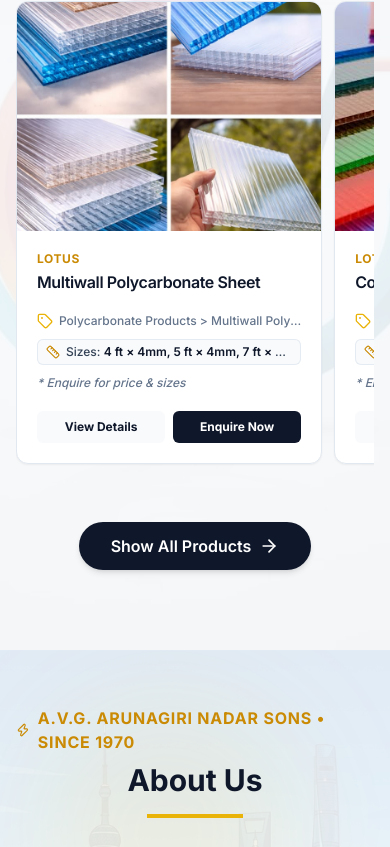
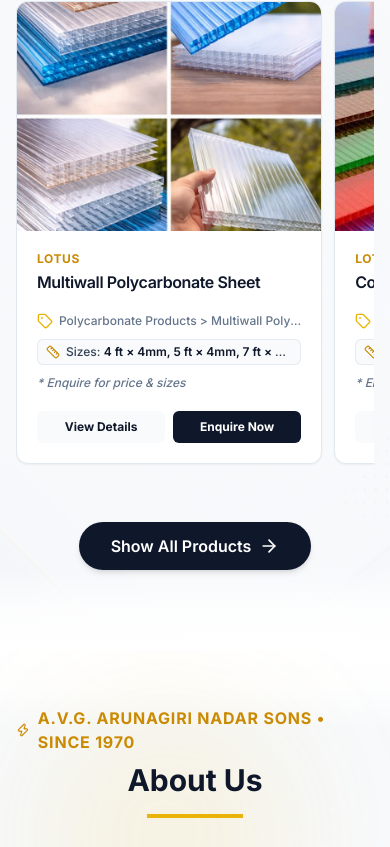
Before and after one commit to Rithesh1904/Avg-Arunagiri-Nadar-and-Sons, a React (Vite) app: page / in a window 390 px wide. Shown: the part 6001-6848 px from the top of the page. Built offline with nearby package versions, Linux system fonts and the light colour scheme.

Commit message:
Fix background image cut-offs on mobile: replace shopping cart with industrial texture, add smooth edge fades, fix bg-fixed on mobile

```diff
--- a/src/pages/About.jsx
+++ b/src/pages/About.jsx
@@ -9,7 +9,7 @@ export function About() {
     <div className="bg-industrial-50 min-h-screen relative z-0 pt-[90px]">
       {/* Background Image with Low Opacity */}
       <div
-        className="absolute inset-0 -z-10 bg-[url('/images/about-team-bg.jpg')] bg-cover bg-center bg-fixed opacity-[0.10]"
+        className="absolute inset-0 -z-10 bg-[url('/images/contact-bg.jpg')] bg-cover bg-center md:bg-fixed opacity-[0.10] pointer-events-none"
       />
       <AboutUsSection transparentBg={true} />
 
--- a/src/pages/Calculator.jsx
+++ b/src/pages/Calculator.jsx
@@ -92,7 +92,7 @@ export function Calculator() {
     <div className="bg-industrial-50 min-h-screen pt-[90px] pb-16 relative z-0">
       {/* Background Image */}
       <div
-        className="absolute inset-0 -z-10 bg-[url('/images/contact-bg.jpg')] bg-cover bg-center bg-fixed opacity-40"
+        className="absolute inset-0 -z-10 bg-[url('/images/contact-bg.jpg')] bg-cover bg-center md:bg-fixed opacity-40 pointer-events-none"
       />
       <div className="container mx-auto px-4 md:px-6 max-w-4xl">
         <div className="text-center mb-8 sm:mb-10">
--- a/src/pages/Contact.jsx
+++ b/src/pages/Contact.jsx
@@ -32,7 +32,7 @@ export function Contact() {
     <div className="bg-industrial-50 min-h-screen relative z-0 pt-[90px]">
       {/* Background Image with Low Opacity */}
       <div
-        className="absolute inset-0 -z-10 bg-[url('/images/contact-bg.jpg')] bg-cover bg-center bg-fixed opacity-[0.25]"
+        className="absolute inset-0 -z-10 bg-[url('/images/contact-bg.jpg')] bg-cover bg-center md:bg-fixed opacity-[0.25] pointer-events-none"
       />
       {/* Premium Contact Header */}
       <div className="relative bg-industrial-950 pt-16 pb-10 sm:pt-24 sm:pb-12 md:pt-32 md:pb-16 overflow-hidden border-b border-industrial-800">
--- a/src/pages/Home.jsx
+++ b/src/pages/Home.jsx
@@ -242,10 +242,14 @@ export function Home() {
       </section>
 
       {/* 4. Featured Products (Preview) */}
-      <section className="py-20 relative z-0">
+      <section className="py-20 relative z-0 overflow-hidden">
         <div
-          className="absolute inset-0 -z-10 bg-[url('/images/productbk1.jpg')] bg-cover bg-center bg-fixed opacity-[0.08]"
+          className="absolute inset-0 -z-10 bg-[url('/images/contact-bg.jpg')] bg-cover bg-center md:bg-fixed opacity-[0.10] pointer-events-none"
         />
+        {/* Smooth top and bottom gradient fades to prevent any cut-off lines on mobile */}
+        <div className="absolute inset-x-0 top-0 h-20 bg-gradient-to-b from-white via-white/80 to-transparent pointer-events-none -z-10" />
+        <div className="absolute inset-x-0 bottom-0 h-20 bg-gradient-to-t from-white via-white/80 to-transparent pointer-events-none -z-10" />
+
         <div className="container mx-auto px-4 md:px-6 relative z-10">
           <div className="mb-12">
             <SectionHeading
@@ -290,11 +294,13 @@ export function Home() {
       </section>
 
       {/* 5. About Us */}
-      <div className="relative z-0">
+      <div className="relative z-0 overflow-hidden">
         {/* Background Image with Low Opacity */}
         <div
-          className="absolute inset-0 -z-10 bg-[url('/images/about-team-bg.jpg')] bg-cover bg-center bg-fixed opacity-[0.10]"
+          className="absolute inset-0 -z-10 bg-[url('/images/contact-bg.jpg')] bg-cover bg-center md:bg-fixed opacity-[0.08] pointer-events-none"
         />
+        <div className="absolute inset-x-0 top-0 h-20 bg-gradient-to-b from-white via-white/80 to-transparent pointer-events-none -z-10" />
+        <div className="absolute inset-x-0 bottom-0 h-20 bg-gradient-to-t from-white via-white/80 to-transparent pointer-events-none -z-10" />
         <AboutUsSection transparentBg={true} hideStats={true} />
       </div>
 
--- a/src/pages/Products.jsx
+++ b/src/pages/Products.jsx
@@ -136,7 +136,7 @@ export function Products() {
     <div className="bg-industrial-50 min-h-screen pt-[90px] pb-12 relative z-0">
       {/* Background Image with Higher Brightness/Opacity */}
       <div
-        className="absolute inset-0 -z-10 bg-[url('/images/contact-bg.jpg')] bg-cover bg-center bg-fixed opacity-40"
+        className="absolute inset-0 -z-10 bg-[url('/images/contact-bg.jpg')] bg-cover bg-center md:bg-fixed opacity-40 pointer-events-none"
       />
       <div className="container mx-auto px-4 md:px-6">
 
```
